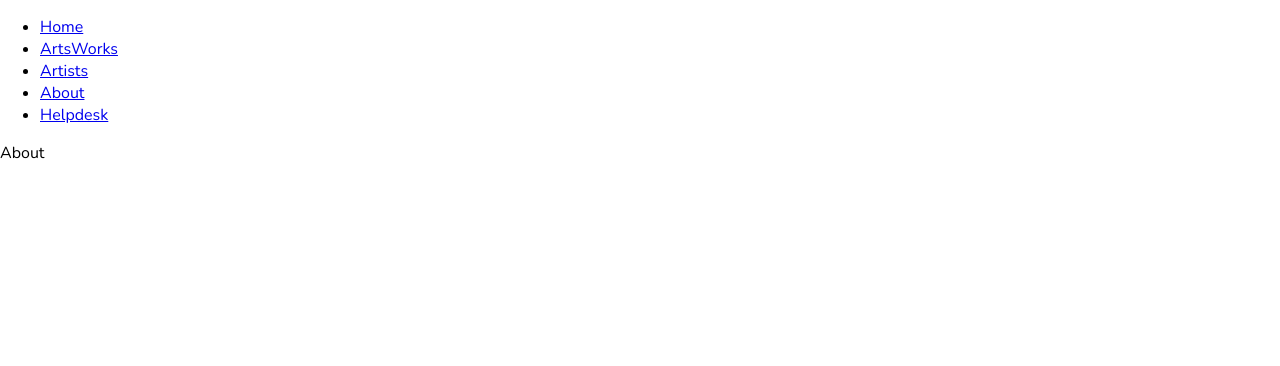
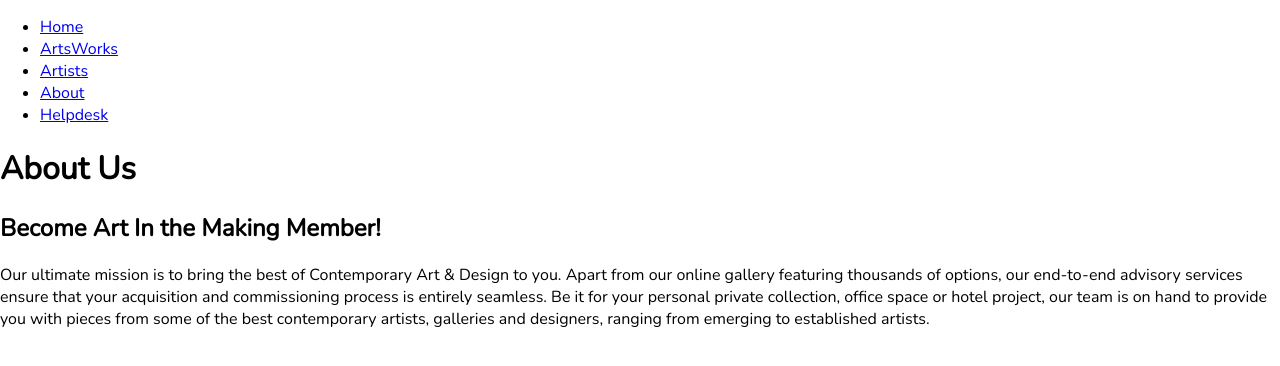
Before and after one commit to Bonveeee/ArtInTheMaking, a React (Create React App) app: page /About in a window 1280 px wide. Shown: the top 366 px of the page. Built offline with nearby package versions, Linux system fonts and the light colour scheme.

Commit message:
added content on about component

```diff
--- a/src/components/About.js
+++ b/src/components/About.js
@@ -2,7 +2,17 @@ import React from 'react'
 
 function About() {
   return (
-    <div>About</div>
+    <div className='about-section'>
+
+    <h1>About Us</h1>
+    <h2>Become Art In the Making Member!</h2>
+         <p>Our ultimate mission is to bring the best of Contemporary Art & Design to you.
+     Apart from our online gallery featuring thousands of options, our end-to-end advisory services ensure that your acquisition and commissioning process is entirely seamless. Be it for your personal private collection,
+     office space or hotel project, our team is on hand to provide you with pieces
+      from some of the best contemporary artists, galleries and designers,
+       ranging from emerging to established artists.
+        </p>
+     </div>
   )
 }
 
```
